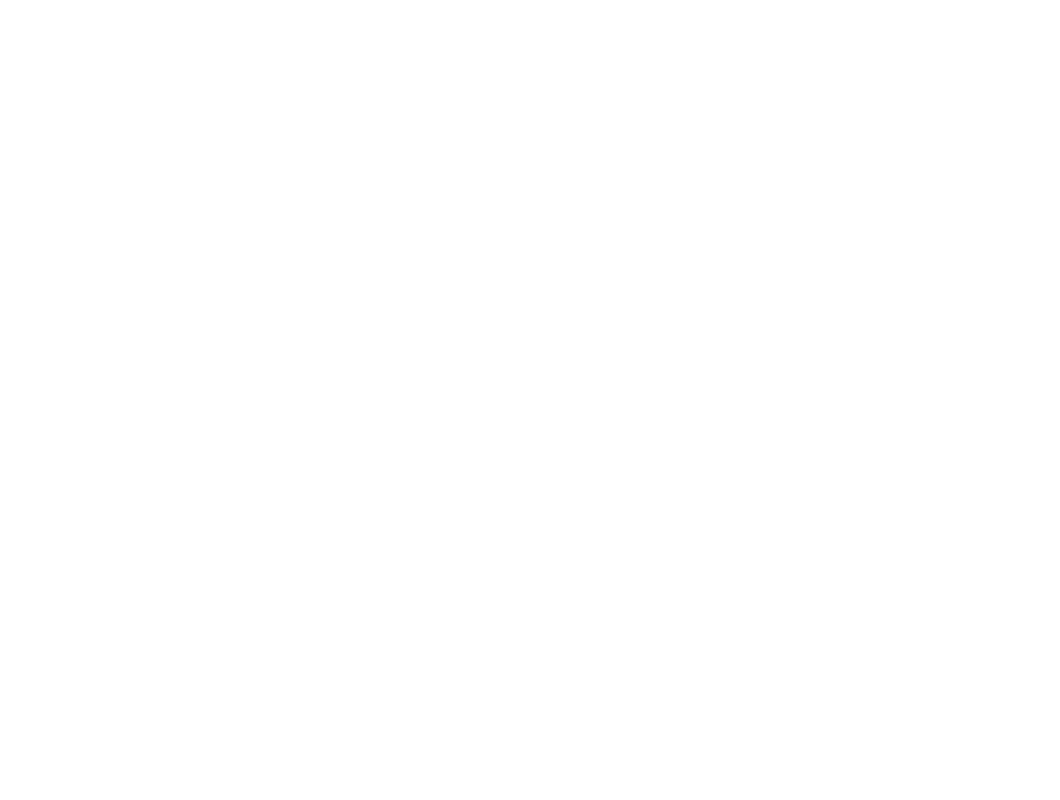
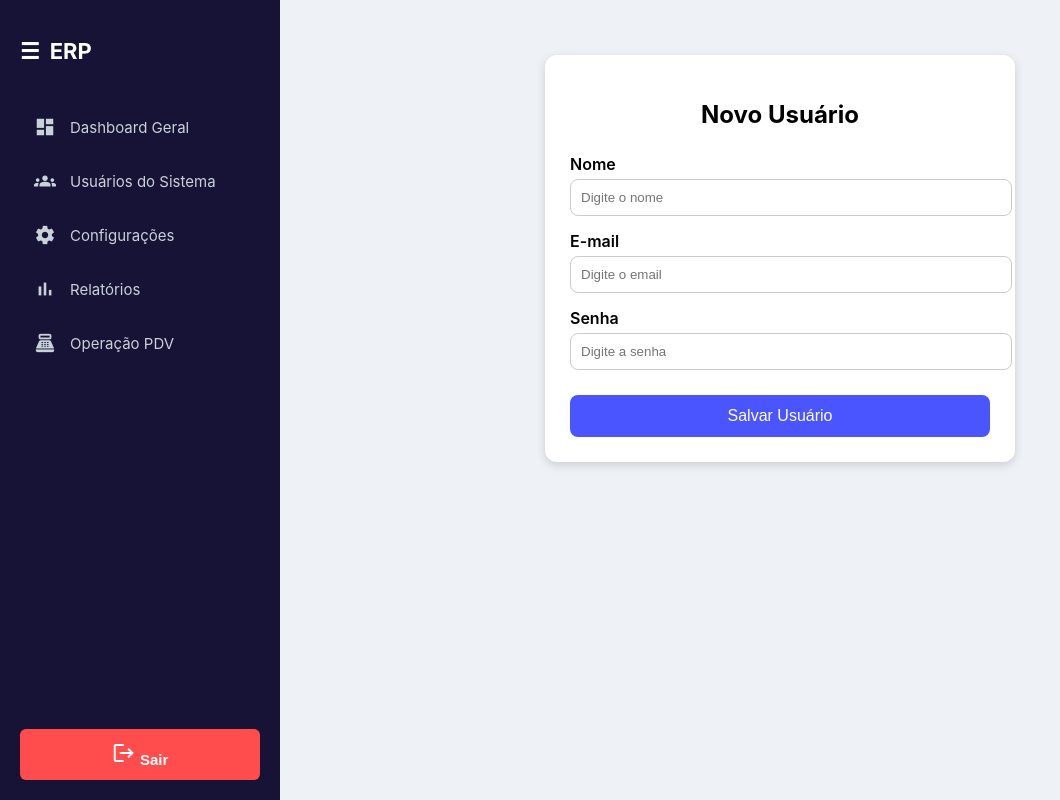
Before and after one commit to gildevson/SystemPDVFrontEnd, an Angular app: page /menu/novousuario in a window 1280 px wide. Before the commit this address led to /. Shown: the whole page, without its empty margins (0-1060 px from the left). Built offline with nearby package versions, Linux system fonts and the light colour scheme; sample sign-in values are in the browser's storage; a web font is replaced by a local one.

Commit message:
Configurando tela de usuarios

```diff
--- a/src/app/app.routes.ts
+++ b/src/app/app.routes.ts
@@ -16,6 +16,14 @@
     children: [
       { path: 'dashboard', component: OperacaoComponent },
       { path: 'usuarios', component: ListaDeUsuariosComponent },
+
+      // ⬇ NOVA ROTA AQUI
+      {
+        path: 'novousuario',
+        loadComponent: () => import('./pages/novoUsuario/novousuario.component')
+          .then(m => m.NovoUsuarioComponent)
+      },
+
       { path: 'operacao', component: OperacaoComponent },
       { path: '', redirectTo: 'dashboard', pathMatch: 'full' }
     ]
--- a/src/app/pages/listaDeUsuarios/listaDeUsuarios.component.ts
+++ b/src/app/pages/listaDeUsuarios/listaDeUsuarios.component.ts
@@ -47,7 +47,7 @@
   }
 
   irParaNovoUsuario() {
-    this.router.navigate(['/novo-usuario']);
+    this.router.navigate(['/menu/novousuario']);
   }
 
   editar(usuario: Usuario) {
--- /dev/null
+++ b/src/app/pages/novoUsuario/novousuario.component.css
@@ -0,0 +1,59 @@
+.container {
+  max-width: 420px;
+  margin: 40px auto;
+  padding: 25px;
+  background: #ffffff;
+  border-radius: 12px;
+  box-shadow: 0 3px 10px rgba(0,0,0,0.15);
+  font-family: 'Inter', sans-serif;
+}
+
+h2 {
+  text-align: center;
+  margin-bottom: 25px;
+}
+
+.form-group {
+  margin-bottom: 15px;
+}
+
+label {
+  font-weight: 600;
+  display: block;
+  margin-bottom: 5px;
+}
+
+input {
+  width: 100%;
+  padding: 10px;
+  border-radius: 8px;
+  border: 1px solid #ccc;
+}
+
+.btn {
+  width: 100%;
+  padding: 12px;
+  background: #4a55ff;
+  color: #ffffff;
+  border: none;
+  border-radius: 8px;
+  font-size: 16px;
+  cursor: pointer;
+  margin-top: 10px;
+}
+
+.btn:hover {
+  background: #3c43d6;
+}
+
+.erro {
+  color: red;
+  margin-top: 15px;
+  text-align: center;
+}
+
+.sucesso {
+  color: green;
+  margin-top: 15px;
+  text-align: center;
+}
--- /dev/null
+++ b/src/app/pages/novoUsuario/novousuario.component.html
@@ -0,0 +1,25 @@
+<div class="container">
+  <h2>Novo Usuário</h2>
+
+  <div class="form-group">
+    <label>Nome</label>
+    <input [(ngModel)]="nome" type="text" placeholder="Digite o nome">
+  </div>
+
+  <div class="form-group">
+    <label>E-mail</label>
+    <input [(ngModel)]="email" type="email" placeholder="Digite o email">
+  </div>
+
+  <div class="form-group">
+    <label>Senha</label>
+    <input [(ngModel)]="senha" type="password" placeholder="Digite a senha">
+  </div>
+
+  <button class="btn" (click)="salvar()" [disabled]="carregando">
+    {{ carregando ? 'Salvando...' : 'Salvar Usuário' }}
+  </button>
+
+  <p class="erro" *ngIf="erro">{{ erro }}</p>
+  <p class="sucesso" *ngIf="sucesso">Usuário criado com sucesso!</p>
+</div>
--- /dev/null
+++ b/src/app/pages/novoUsuario/novousuario.component.ts
@@ -0,0 +1,52 @@
+import { Component } from '@angular/core';
+import { CommonModule } from '@angular/common';
+import { FormsModule } from '@angular/forms';
+import { HttpClient } from '@angular/common/http';
+import { Router } from '@angular/router';
+
+@Component({
+  selector: 'app-novo-usuario',
+  standalone: true,
+  imports: [CommonModule, FormsModule],
+  templateUrl: './novousuario.component.html',
+  styleUrls: ['./novousuario.component.css']
+})
+export class NovoUsuarioComponent {
+
+  nome: string = '';
+  email: string = '';
+  senha: string = '';
+  carregando: boolean = false;
+  erro: string = '';
+  sucesso: boolean = false;
+
+  constructor(private http: HttpClient, private router: Router) {}
+
+  salvar() {
+    this.erro = '';
+    this.sucesso = false;
+    this.carregando = true;
+
+    const novoUsuario = {
+      nome: this.nome,
+      email: this.email,
+      senha: this.senha
+    };
+
+    this.http.post('https://localhost:7110/api/users', novoUsuario)
+      .subscribe({
+        next: () => {
+          this.carregando = false;
+          this.sucesso = true;
+
+          setTimeout(() => {
+            this.router.navigate(['/usuarios']);
+          }, 800);
+        },
+        error: (err) => {
+          this.carregando = false;
+          this.erro = 'Erro ao criar usuário. Verifique os dados.';
+        }
+      });
+  }
+}
```
Also changed, not shown: 1 other file (tests, documents, lock files or other folders).
